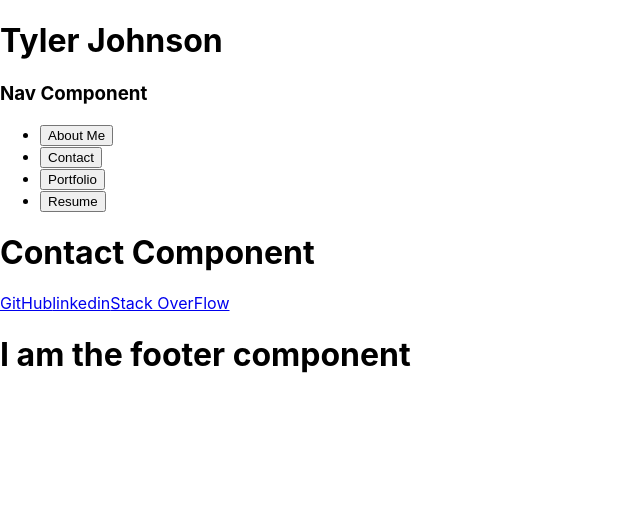
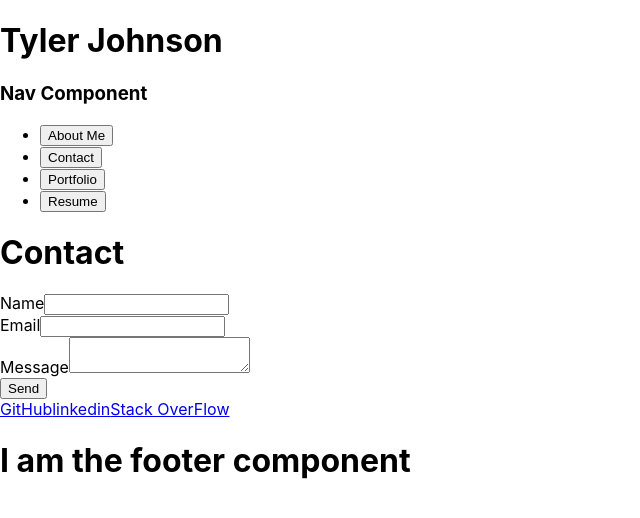
Before and after one commit to BuggyFord/New-Portfolio-React-Version, a React (Create React App) app in the folder my-app/: page / in a window 1280 px wide. Both pictures are taken after a click on the button "Contact". Shown: the top 518 px of the page, without its empty margins (0-640 px from the left). Built offline with nearby package versions, Linux system fonts and the light colour scheme.

Commit message:
added logic/jsx in contact component, removed unused react router from portfoliojs

```diff
--- a/my-app/src/components/contact.js
+++ b/my-app/src/components/contact.js
@@ -4,14 +4,48 @@ import { useState } from "react";
 import { checkPassword } from '../utils/helper';
 */
 function Contact() {
-    const [ currentFrom, setCurrentFrom] = useState("");
+    const [ currentForm, setCurrentForm] = useState("Send")
+    const onSubmit = (e) => {
+        e.preventDefault()
+        setCurrentForm('Submitting...')
+        const { name, email, message } = e.target.elements
+        let conFom = {
+            name: name.value,
+            email:email.value,
+            message:message.value,
+        }
+        console.log(conFom)
+    }
 
-    const { name, email, message } = currentFrom;
+
 
 
     return(
         <div>
-            <h1>Contact Component</h1>
+            <h1>Contact</h1>
+            <form onSubmit={onSubmit}>
+                <div>
+                    <label>
+                        Name
+                    </label>
+                    <input type="text" required/>
+                </div>
+                <div>
+                    <label htmlFor="email">
+                        Email
+                    </label>
+                    <input type="email" required/>
+                </div>
+                <div>
+                    <label htmlFor="message">
+                        Message
+                    </label>
+                    <textarea required/>
+                </div>
+                <button type="submit">
+                    {currentForm}
+                </button>
+            </form>
         </div>
     )
 }
--- a/my-app/src/components/portfolio.js
+++ b/my-app/src/components/portfolio.js
@@ -5,7 +5,7 @@ import projectPic3 from '../images/Screenshot 2023-09-12 at 6.15.46 PM.png';
 import projectPic4 from '../images/Screenshot 2023-09-12 at 6.16.17 PM.png';
 import projectPic5 from '../images/Screenshot 2023-09-12 at 6.19.02 PM.png';
 import projectPic6 from '../images/Screenshot 2023-09-12 at 6.20.33 PM.png';
-import { Link } from 'react-router-dom';
+
 
 function Portfolio() {
     let projectsArr = [
@@ -63,18 +63,13 @@ function Portfolio() {
             <div>
                 <h1>My Portfolio</h1>
             </div>
-            <p>{projectsArr[0].title}</p>
 
                 {projects.map(item => (
                     <div>
                         <p>{item.title}</p>
                         <img src={item.image}></img>
-                        <a href={projects.link} target="_blank"/>
-                        <a href={item.github_link} target="_blank"/>
-                        <Link to={item.link} target="_blank" rel="noreferrer"/>GitHub<Link/>
-
-                        <p>{item.link}</p>
-                        <p>{item.github_link}</p>
+                        <a href={item.github_link} target="_blank" rel="noreferrer">GitHub</a>
+                        <a href={item.link} target="_blank" rel="noreferrer">Deployed</a>
                     </div>
                 ))}
 
```
